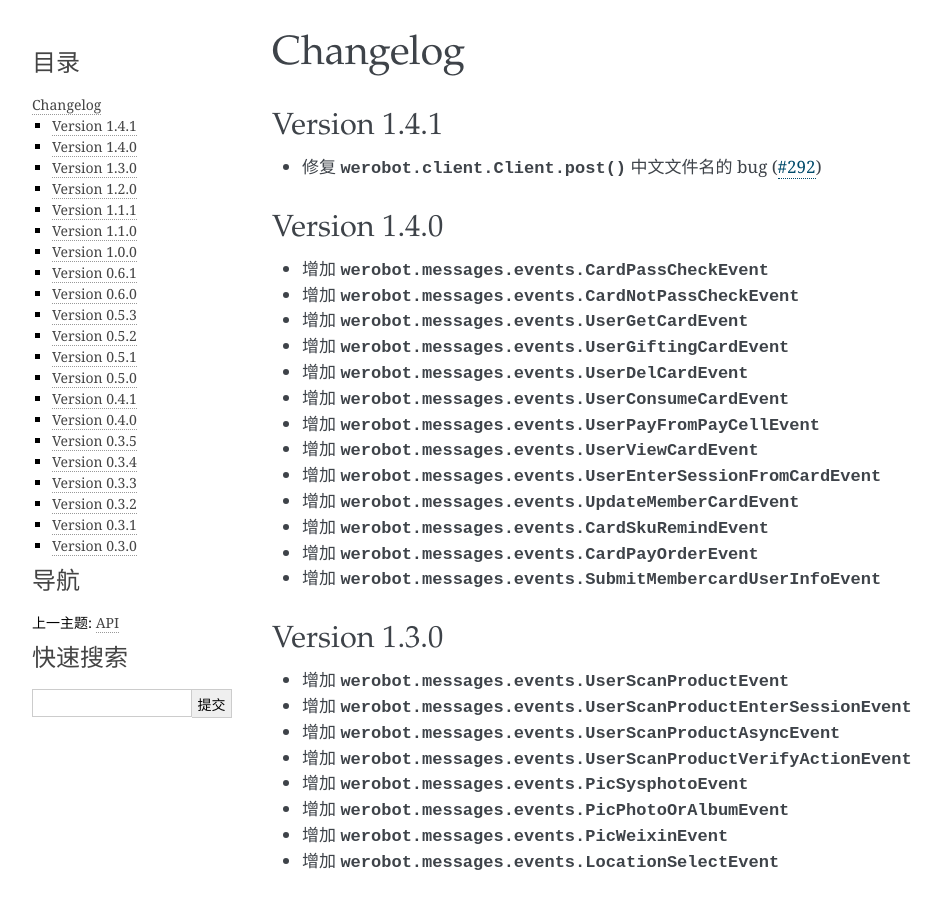
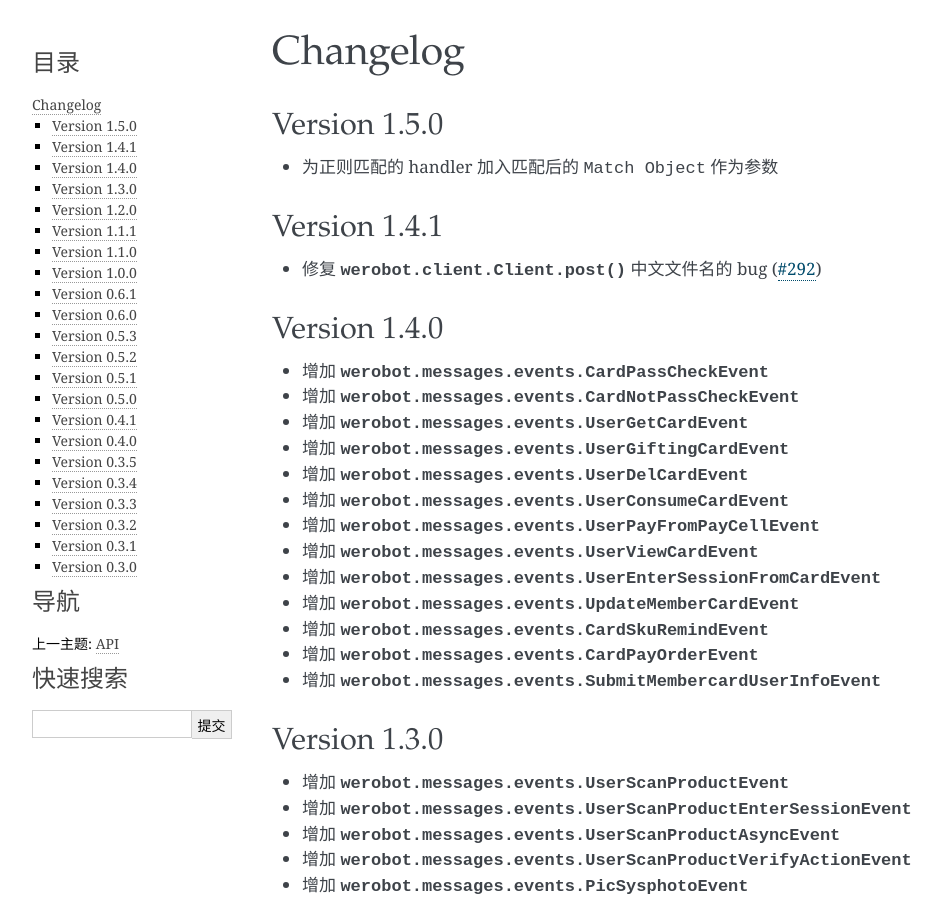
Before and after one commit to offu/WeRoBot, a Sphinx documentation site: the page built from docs/changelog.rst, in a window 1280 px wide and 900 px high. Shown: the whole window, without its empty margins (148-1090 px from the left). Built offline with Sphinx 7.4.7, drawn with Linux system fonts in a browser that asks for light colours.

Commit message:
docs(changelog): add changelog V1.5.0

```diff
--- a/docs/changelog.rst
+++ b/docs/changelog.rst
@@ -1,5 +1,9 @@
 Changelog
 =============
+Version 1.5.0
+----------------
++ 为正则匹配的 handler 加入匹配后的 ``Match Object`` 作为参数
+
 Version 1.4.1
 ----------------
 + 修复 :func:`werobot.client.Client.post` 中文文件名的 bug (`#292 <https://github.com/offu/WeRoBot/issues/292>`_)
```
